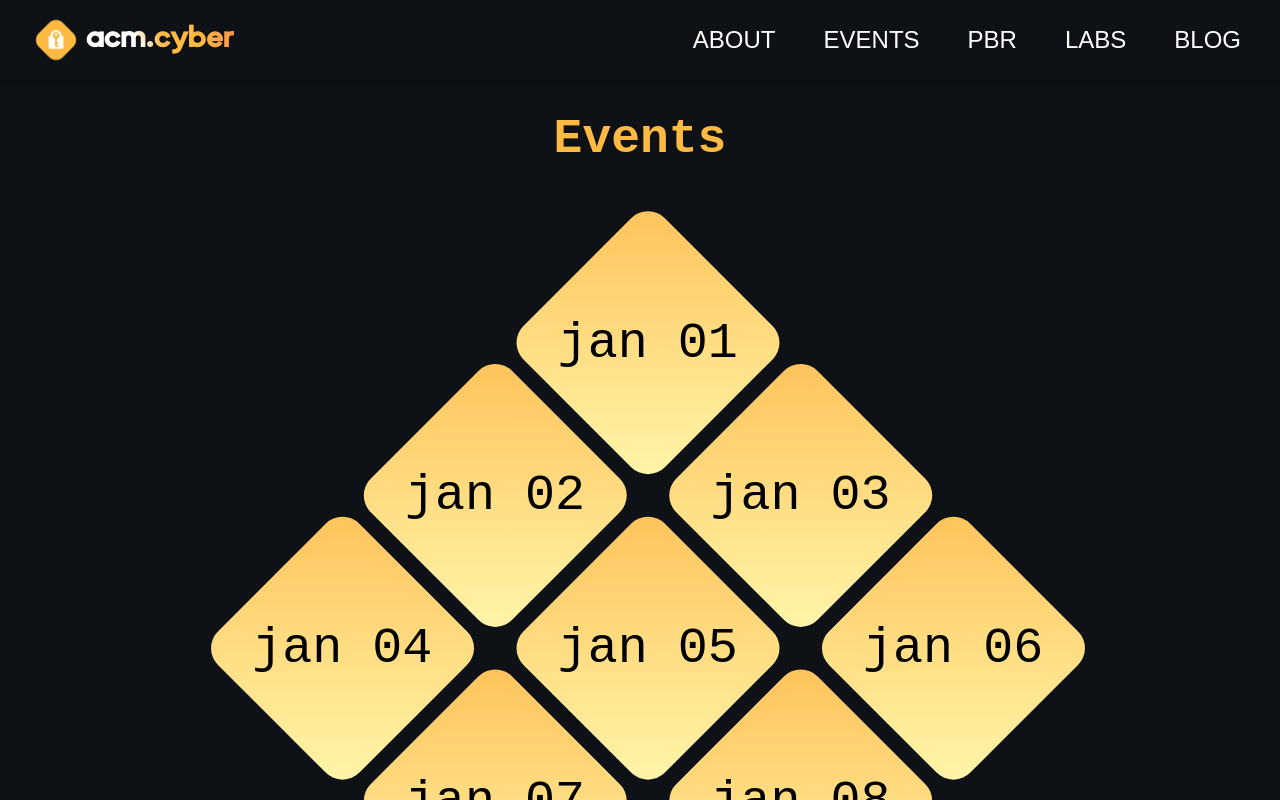
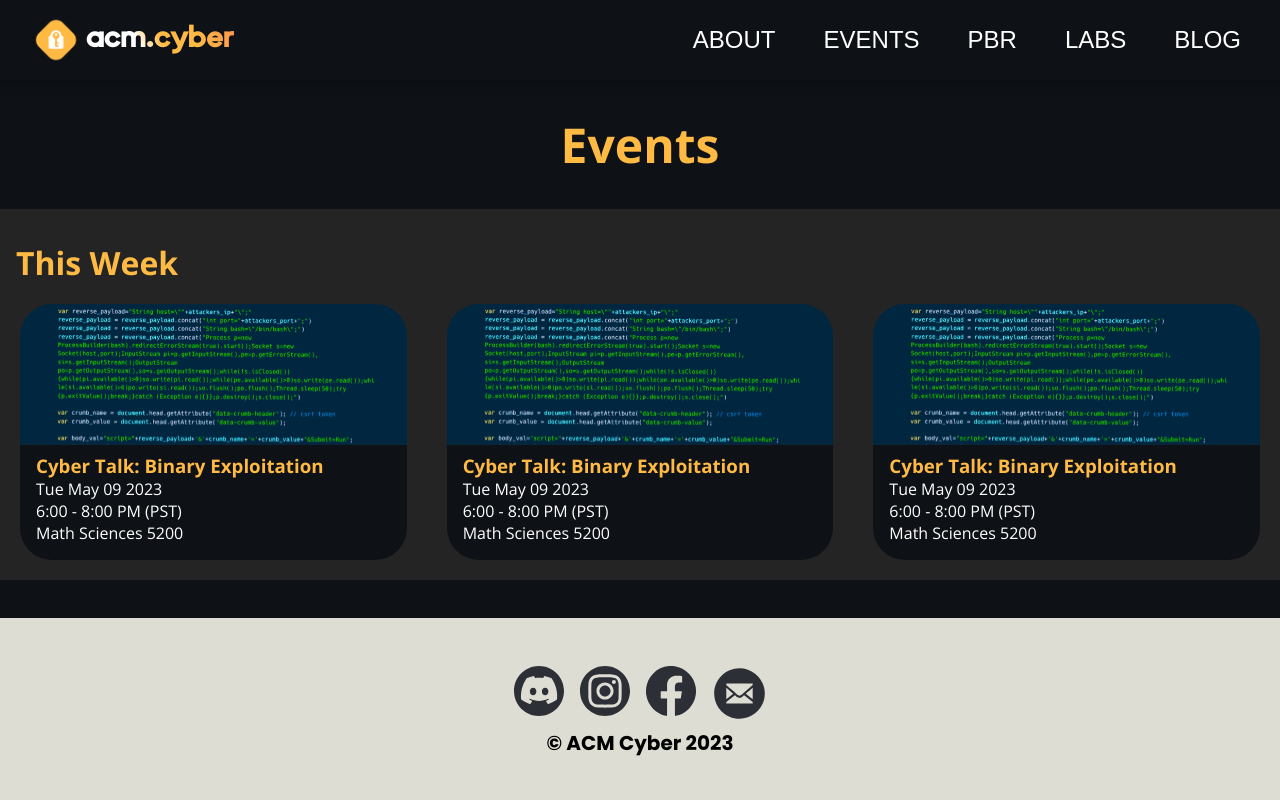
Before and after one commit to uclaacm/acmcyber.com, a Next.js app: page /events in a window 1280 px wide. Built offline with nearby package versions, Linux system fonts and the light colour scheme; a web font is replaced by a local one.

Commit message:
this week event section

```diff
--- a/data/events.ts
+++ b/data/events.ts
@@ -3,94 +3,26 @@ export interface Event {
   date: number;
 }
 
+const matsci = 'Math Sciences 5200';
+
 const eventsData: Event[] = [
   {
-    name: "jan 01",
-    date: 10,
+    name: 'Cyber Talk: Binary Exploitation',
+    date: new Date('5/9/23'),
+    time: '6:00 - 8:00 PM (PST)',
+    location: matsci,
   },
   {
-    name: "jan 02",
-    date: 101,
+    name: 'Cyber Talk: Binary Exploitation',
+    date: new Date('5/9/23'),
+    time: '6:00 - 8:00 PM (PST)',
+    location: matsci,
   },
   {
-    name: "jan 03",
-    date: 101,
-  },
-  {
-    name: "jan 04",
-    date: 101,
-  },
-  {
-    name: "jan 05",
-    date: 101,
-  },
-  {
-    name: "jan 06",
-    date: 101,
-  },
-  {
-    name: "jan 07",
-    date: 101,
-  },
-  {
-    name: "jan 08",
-    date: 101,
-  },
-  {
-    name: "jan 09",
-    date: 101,
-  },
-  {
-    name: "jan 10",
-    date: 101,
-  },
-  {
-    name: "jan 11",
-    date: 101,
-  },
-  {
-    name: "jan 12",
-    date: 101,
-  },
-  {
-    name: "jan 13",
-    date: 101,
-  },
-  {
-    name: "jan 14",
-    date: 101,
-  },
-  {
-    name: "jan 15",
-    date: 101,
-  },
-  {
-    name: "jan 16",
-    date: 101,
-  },
-  {
-    name: "jan 17",
-    date: 101,
-  },
-  {
-    name: "jan 18",
-    date: 101,
-  },
-  {
-    name: "jan 19",
-    date: 101,
-  },
-  {
-    name: "jan 20",
-    date: 101,
-  },
-  {
-    name: "jan 21",
-    date: 101,
-  },
-  {
-    name: "jan 22",
-    date: 101,
+    name: 'Cyber Talk: Binary Exploitation',
+    date: new Date('5/9/23'),
+    time: '6:00 - 8:00 PM (PST)',
+    location: matsci,
   },
 ];
 
--- a/pages/events.tsx
+++ b/pages/events.tsx
@@ -31,9 +31,22 @@ export default function Events() {
       />
       <div className="page">
         <div className={s`home`}>
-          <div className={s`page`}>
-            <h1>Events</h1>
-            <div className={s`flex`}>{displayAll(5)}</div>
+          <h1>Events</h1>
+          <div className={s`this-week`}>
+            <h2>This Week</h2>
+            <div className={s`events`}>
+              {AllEvents.map((event) => (
+                <a className={s`event-card`}>
+                  <img src="/images/archive.svg" alt="Placeholder Image" />
+                  <div className={s`details`}>
+                    <h3>{event.name}</h3>
+                    <div className={s`date`}>{event.date.toDateString()}</div>
+                    <div className={s`time`}>{event.time}</div>
+                    <div className={s`location`}>{event.location}</div>
+                  </div>
+                </a>
+              ))}
+            </div>
           </div>
         </div>
       </div>
--- a/styles/Events.module.scss
+++ b/styles/Events.module.scss
@@ -1,106 +1,150 @@
-.page {
-  display: grid;
-  align-items: stretch;
-  flex-wrap: wrap;
-
-  h1 {
-    color: #ffba44;
-    padding: 2rem;
-    font-family: "Nova Mono", monospace;
-    font-size: 3rem;
-    text-align: center;
-  }
+.this-week {
+  background-color: #242424;
+  padding: 1rem;
 }
 
-.flex {
-  display: inline-grid;
-  align-items: center;
-  justify-content: center;
-  margin-top: 3rem;
+.events {
+  display: flex;
+  flex-direction: row;
+  gap: 2rem;
+  align-items: stretch;
 }
 
-.buttonGrid {
-  $adapt: calc(20vw + 1rem);
-  display: grid;
-  grid-template-columns: min-content;
-  gap: 1rem;
-  transform-origin: calc($adapt / 2) calc($adapt / 2);
-  rotate: 45deg;
-
-  .child {
-    background-image: linear-gradient(to bottom right, #ffc259, #fff7ab);
-    font-family: "Nova Mono", monospace;
-
-    border: none;
-    border-radius: 1.5rem;
-
-    width: 20vw;
-    height: 20vw;
-    font-size: 4.75vw;
-    color: black;
-    position: relative;
-  }
-
-  @for $i from 0 through 8 {
-    .child:nth-child(#{5*$i + 2}) {
-      left: calc(($i) * $adapt);
-      bottom: calc((4 * $i) * $adapt);
-    }
-    .child:nth-child(#{5*$i + 3}) {
-      left: calc(($i + 1) * $adapt);
-      bottom: calc((4 * $i + 2) * $adapt);
-    }
-    .child:nth-child(#{5*$i + 4}) {
-      left: calc(($i) * $adapt);
-      bottom: calc((4 * $i + 1) * $adapt);
-    }
-    .child:nth-child(#{5*$i + 5}) {
-      left: calc(($i + 1) * $adapt);
-      bottom: calc((4 * $i + 3) * $adapt);
-    }
-    .child:nth-child(#{5*$i + 6}) {
-      left: calc(($i + 2) * $adapt);
-      bottom: calc((4 * $i + 5) * $adapt);
-    }
-  }
-
-  .child span {
-    display: inline-block;
-    transform: rotate(-45deg);
-  }
+.event-card {
+  --border-radius: 2rem;
+  display: flex;
+  flex-direction: column;
+  gap: 0;
+  flex: 1; // keep all events same width
+  box-sizing: border-box;
+  border: 0.25rem solid transparent;
+  border-radius: var(--border-radius);
+  max-width: min(25rem, 80vw); // do not want too wide image
 }
 
-@media only screen and (min-width: 1000px) {
-  .buttonGrid {
-    $adapt: calc(200px + 1rem);
-    transform-origin: calc($adapt / 2) calc($adapt / 2);
-    .child {
-      height: 200px;
-      width: 200px;
-      padding-bottom: 0;
-      font-size: 50px;
-    }
-    @for $i from 0 through 8 {
-      .child:nth-child(#{5*$i + 2}) {
-        left: calc(($i) * $adapt);
-        bottom: calc((4 * $i) * $adapt);
-      }
-      .child:nth-child(#{5*$i + 3}) {
-        left: calc(($i + 1) * $adapt);
-        bottom: calc((4 * $i + 2) * $adapt);
-      }
-      .child:nth-child(#{5*$i + 4}) {
-        left: calc(($i) * $adapt);
-        bottom: calc((4 * $i + 1) * $adapt);
-      }
-      .child:nth-child(#{5*$i + 5}) {
-        left: calc(($i + 1) * $adapt);
-        bottom: calc((4 * $i + 3) * $adapt);
-      }
-      .child:nth-child(#{5*$i + 6}) {
-        left: calc(($i + 2) * $adapt);
-        bottom: calc((4 * $i + 5) * $adapt);
-      }
-    }
-  }
+.event-card:hover {
+  cursor: pointer;
+  border-color: var(--cyber-gold);
 }
+
+.event-card img {
+  border-top-left-radius: var(--border-radius);
+  border-top-right-radius: var(--border-radius);
+  width: 100%;
+}
+
+.event-card .details {
+  background-color: var(--soul-dark);
+  padding: 1rem;
+  padding-top: 0.5rem;
+  padding-bottom: calc(0.5 * var(--border-radius));
+  border-bottom-left-radius: var(--border-radius);
+  border-bottom-right-radius: var(--border-radius);
+}
+
+// .page {
+//   display: grid;
+//   align-items: stretch;
+//   flex-wrap: wrap;
+//
+//   h1 {
+//     color: #ffba44;
+//     padding: 2rem;
+//     font-family: "Nova Mono", monospace;
+//     font-size: 3rem;
+//     text-align: center;
+//   }
+// }
+//
+// .flex {
+//   display: inline-grid;
+//   align-items: center;
+//   justify-content: center;
+//   margin-top: 3rem;
+// }
+//
+// .buttonGrid {
+//   $adapt: calc(20vw + 1rem);
+//   display: grid;
+//   grid-template-columns: min-content;
+//   gap: 1rem;
+//   transform-origin: calc($adapt / 2) calc($adapt / 2);
+//   rotate: 45deg;
+//
+//   .child {
+//     background-image: linear-gradient(to bottom right, #ffc259, #fff7ab);
+//     font-family: "Nova Mono", monospace;
+//
+//     border: none;
+//     border-radius: 1.5rem;
+//
+//     width: 20vw;
+//     height: 20vw;
+//     font-size: 4.75vw;
+//     color: black;
+//     position: relative;
+//   }
+//
+//   @for $i from 0 through 8 {
+//     .child:nth-child(#{5*$i + 2}) {
+//       left: calc(($i) * $adapt);
+//       bottom: calc((4 * $i) * $adapt);
+//     }
+//     .child:nth-child(#{5*$i + 3}) {
+//       left: calc(($i + 1) * $adapt);
+//       bottom: calc((4 * $i + 2) * $adapt);
+//     }
+//     .child:nth-child(#{5*$i + 4}) {
+//       left: calc(($i) * $adapt);
+//       bottom: calc((4 * $i + 1) * $adapt);
+//     }
+//     .child:nth-child(#{5*$i + 5}) {
+//       left: calc(($i + 1) * $adapt);
+//       bottom: calc((4 * $i + 3) * $adapt);
+//     }
+//     .child:nth-child(#{5*$i + 6}) {
+//       left: calc(($i + 2) * $adapt);
+//       bottom: calc((4 * $i + 5) * $adapt);
+//     }
+//   }
+//
+//   .child span {
+//     display: inline-block;
+//     transform: rotate(-45deg);
+//   }
+// }
+//
+// @media only screen and (min-width: 1000px) {
+//   .buttonGrid {
+//     $adapt: calc(200px + 1rem);
+//     transform-origin: calc($adapt / 2) calc($adapt / 2);
+//     .child {
+//       height: 200px;
+//       width: 200px;
+//       padding-bottom: 0;
+//       font-size: 50px;
+//     }
+//     @for $i from 0 through 8 {
+//       .child:nth-child(#{5*$i + 2}) {
+//         left: calc(($i) * $adapt);
+//         bottom: calc((4 * $i) * $adapt);
+//       }
+//       .child:nth-child(#{5*$i + 3}) {
+//         left: calc(($i + 1) * $adapt);
+//         bottom: calc((4 * $i + 2) * $adapt);
+//       }
+//       .child:nth-child(#{5*$i + 4}) {
+//         left: calc(($i) * $adapt);
+//         bottom: calc((4 * $i + 1) * $adapt);
+//       }
+//       .child:nth-child(#{5*$i + 5}) {
+//         left: calc(($i + 1) * $adapt);
+//         bottom: calc((4 * $i + 3) * $adapt);
+//       }
+//       .child:nth-child(#{5*$i + 6}) {
+//         left: calc(($i + 2) * $adapt);
+//         bottom: calc((4 * $i + 5) * $adapt);
+//       }
+//     }
+//   }
+// }
```
